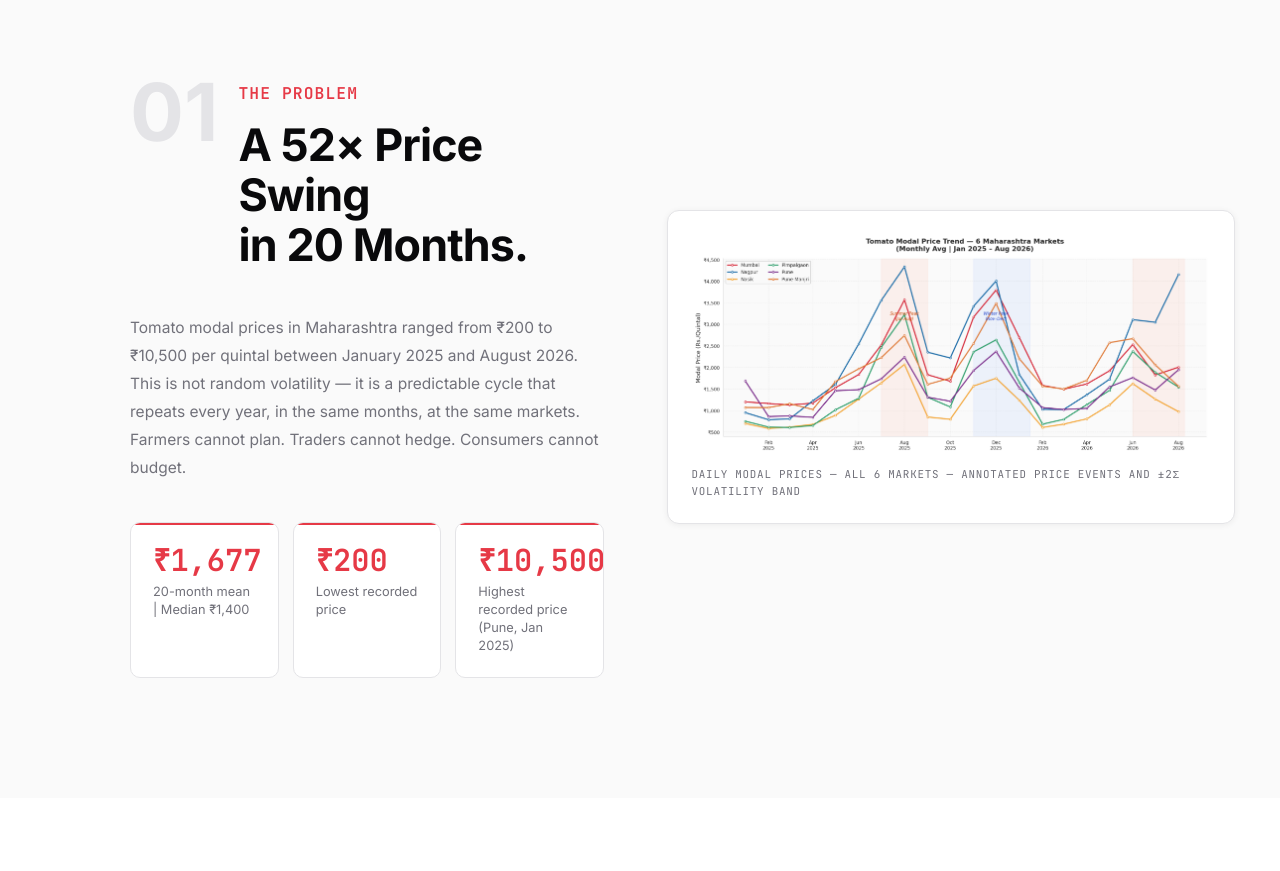
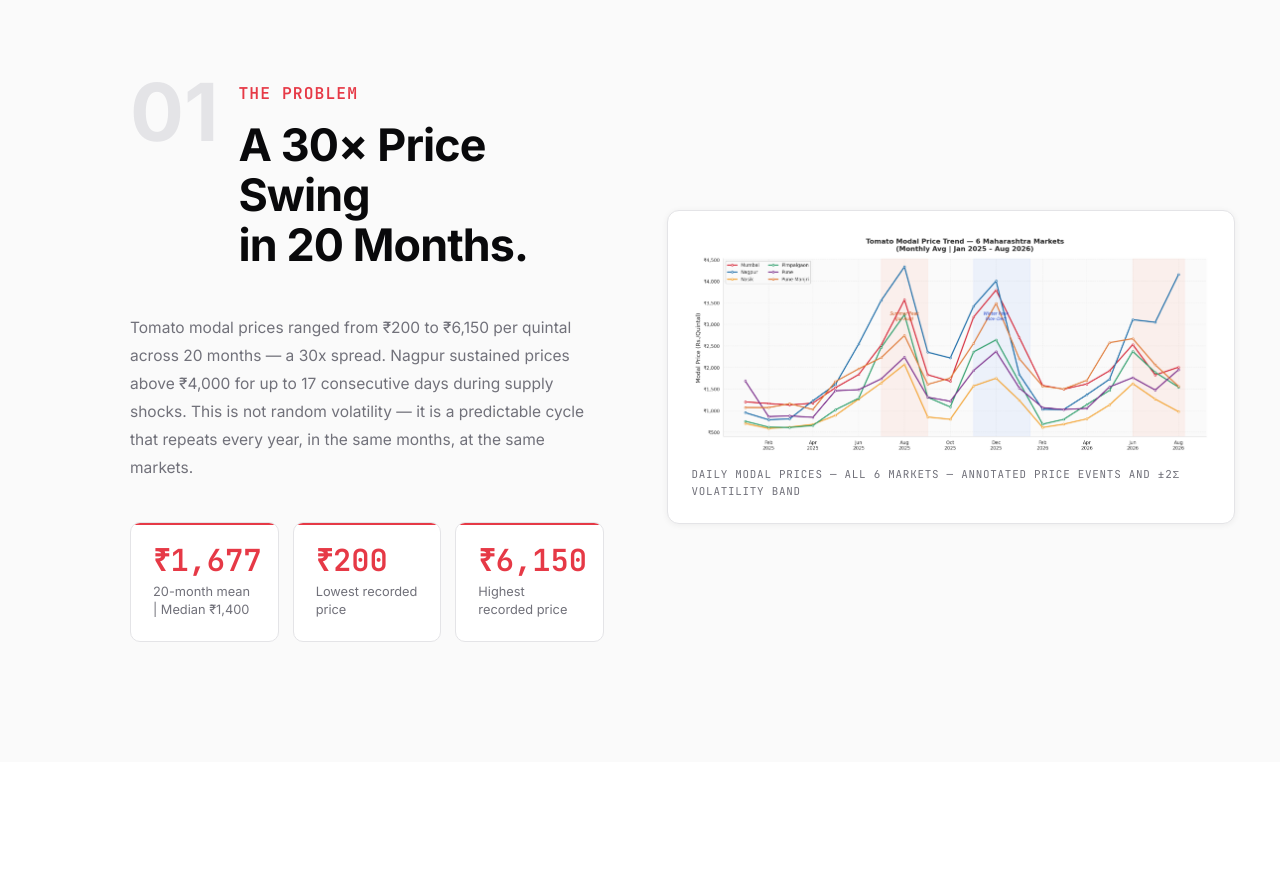
Before and after one commit to Aasifshaikh-00000/tomato-market-analysis, a plain HTML site: page webpage/index.html in a window 1280 px wide. Shown: the part 840-1711 px from the top of the page. Drawn offline with nearby package versions, Linux system fonts and the light colour scheme.

Commit message:
html changes in problem section

```diff
--- a/webpage/index.html
+++ b/webpage/index.html
@@ -324,14 +324,18 @@ footer{background:var(--bg-section-alt);border-top:1px solid var(--border);paddi
           <div class="section-num">01</div>
           <div class="section-header-text">
             <div class="section-eyebrow"><h1>The Problem</h1></div>
-            <h2 class="problem-title">A 52&times; Price Swing<br>in 20 Months.</h2>
+            <h2 class="problem-title">A 30&times; Price Swing<br>in 20 Months.</h2>
           </div>
         </div>
-        <p class="body-text" style="margin-top:24px">Tomato modal prices in Maharashtra ranged from &#8377;200 to &#8377;10,500 per quintal between January 2025 and August 2026. This is not random volatility &mdash; it is a predictable cycle that repeats every year, in the same months, at the same markets. Farmers cannot plan. Traders cannot hedge. Consumers cannot budget.</p>
+        <p class="body-text" style="margin-top:24px">Tomato modal prices ranged from ₹200 to ₹6,150 per quintal
+across 20 months — a 30x spread. Nagpur sustained prices above
+₹4,000 for up to 17 consecutive days during supply shocks.
+This is not random volatility — it is a predictable cycle
+that repeats every year, in the same months, at the same markets.</p>
         <div class="stat-cards-row stagger">
           <div class="stat-card"><div class="stat-number" data-target="1677" data-prefix="&#8377;">&#8377;1,677</div><div class="stat-label">20-month mean | Median ₹1,400</div></div>
           <div class="stat-card"><div class="stat-number" data-target="200" data-prefix="&#8377;">&#8377;200</div><div class="stat-label">Lowest recorded price</div></div>
-          <div class="stat-card"><div class="stat-number" data-target="10500" data-prefix="&#8377;">&#8377;10,500</div><div class="stat-label">Highest recorded price (Pune, Jan 2025)</div></div>
+          <div class="stat-card"><div class="stat-number" data-target="6150" data-prefix="&#8377;">&#8377;6,150</div><div class="stat-label">Highest recorded price </div></div>
         </div>
       </div>
       <div class="chart-wrap fade-up" style="margin-top: 130px;width: 120%; margin-left: -2%;">
```
Also changed, not shown: 1 other file.
